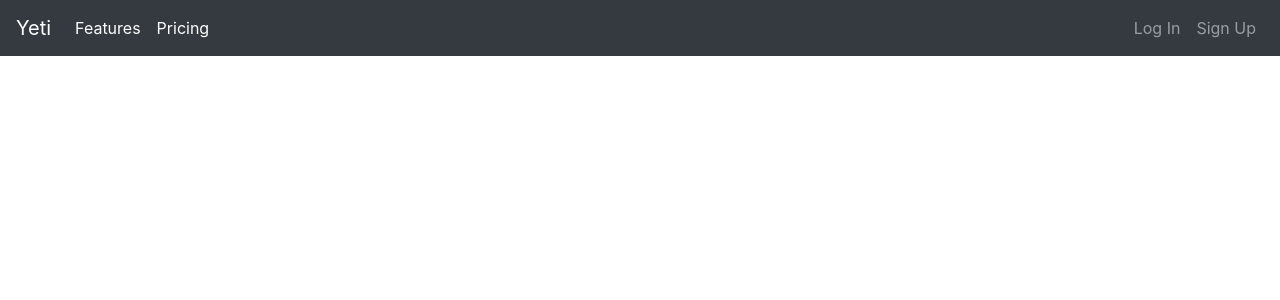
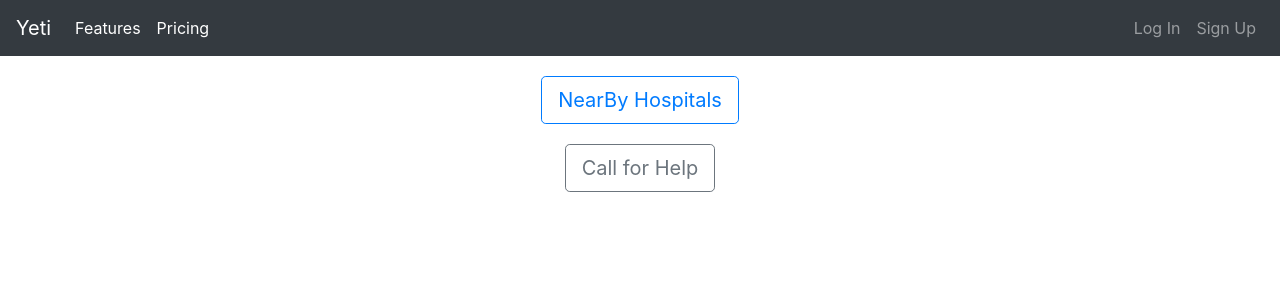
Before and after one commit to rabinadk1/Yeti, a React (Create React App) app in the folder react-app/: page /Volunteer in a window 1280 px wide. Shown: the top 300 px of the page. Built offline with nearby package versions, Linux system fonts and the light colour scheme; no server answers.

Commit message:
volunteer page added

```diff
--- a/react-app/src/App.jsx
+++ b/react-app/src/App.jsx
@@ -8,6 +8,8 @@ import Navigation from "./components/Navigation";
 import { FirebaseContext } from "./components/Firebase";
 import * as ROUTES from "./constants/routes";
 import "bootstrap/dist/css/bootstrap.min.css";
+import Volunteer from "./components/Volunteer";
+import HospitalInfo from "./components/HospitalInfo";
 
 const App = () => {
   const [authUser, setAuthUser] = useState(null);
@@ -36,6 +38,12 @@ const App = () => {
             <Route exact path={ROUTES.HOME} component={LoginPage} />
             <Route path={ROUTES.LOG_IN} component={LoginPage} />
             <Route path={ROUTES.SIGN_UP} component={SignUpPage} />
+            <Route exact path="/Volunteer" component={Volunteer} />
+            <Route
+              path="/Volunteers/HospitalsInfo"
+              exact
+              component={HospitalInfo}
+            />
           </Switch>
         </Container>
       </div>
--- /dev/null
+++ b/react-app/src/components/HospitalInfo.jsx
@@ -0,0 +1,12 @@
+import React from "react";
+
+const HospitalInfo = () => {
+  return (
+    <div>
+      <h1>ABC HOSPITAL</h1>
+      <h2>Contact:983647723</h2>
+    </div>
+  );
+};
+
+export default HospitalInfo;
--- a/react-app/src/components/Login.jsx
+++ b/react-app/src/components/Login.jsx
@@ -78,7 +78,6 @@ const LoginPage = () => {
             onChange={handleChange}
           />
         </Form.Group>
-
         <Button variant="primary" type="submit" block>
           Submit
         </Button>
--- /dev/null
+++ b/react-app/src/components/Volunteer.jsx
@@ -0,0 +1,44 @@
+import React from "react";
+import { Link } from "react-router-dom";
+import { Button, Col, Container, Card, Row } from "react-bootstrap";
+import HospitalInfo from "./HospitalInfo";
+
+const Volunteer = () => {
+  return (
+    <div>
+      <Container
+        style={{
+          alignItems: "center",
+          justifyContent: "center"
+        }}
+      >
+        <Row
+          style={{
+            margin: 20,
+            alignItems: "center",
+            justifyContent: "center"
+          }}
+        >
+          <Link to="/Volunteers/HospitalsInfo">
+            <Button variant="outline-primary" size="lg">
+              NearBy Hospitals
+            </Button>
+          </Link>
+        </Row>
+        <Row
+          style={{
+            margin: 20,
+            alignItems: "center",
+            justifyContent: "center"
+          }}
+        >
+          <Button variant="outline-secondary" size="lg">
+            Call for Help
+          </Button>
+        </Row>
+      </Container>
+    </div>
+  );
+};
+
+export default Volunteer;
```
Also changed, not shown: 1 other file (tests, documents, lock files or other folders).
